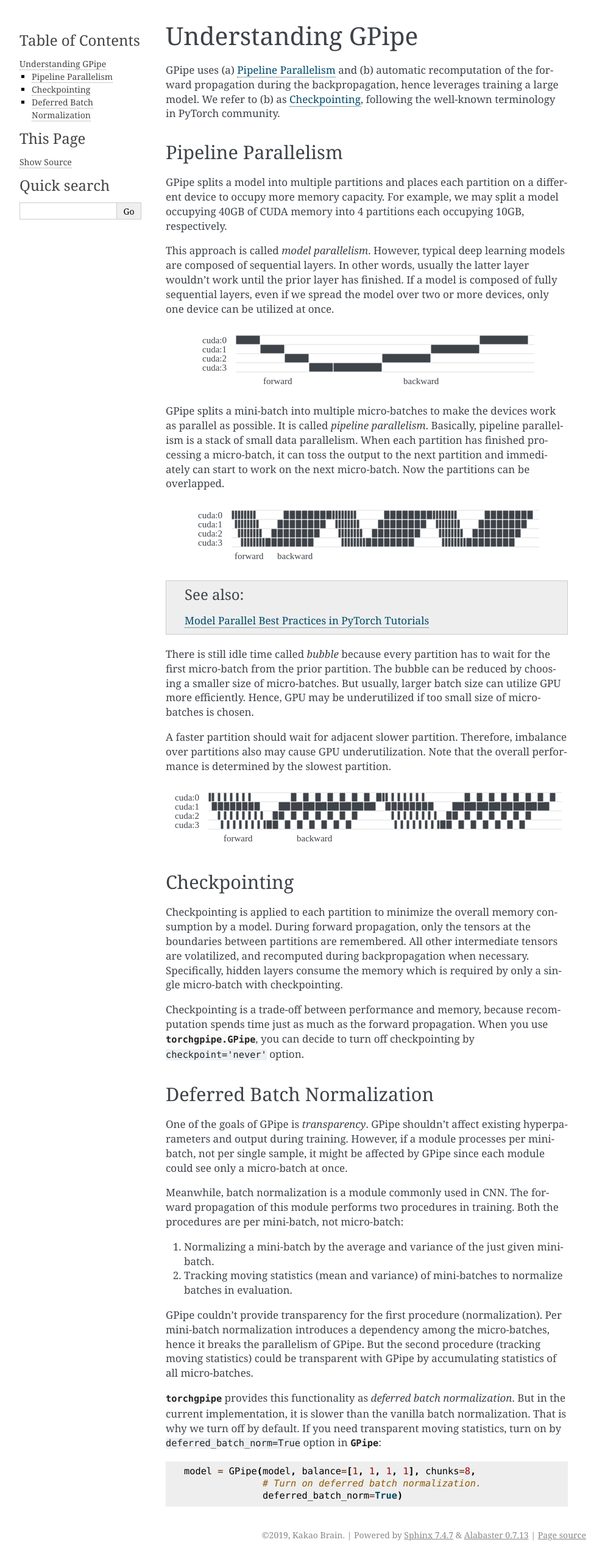
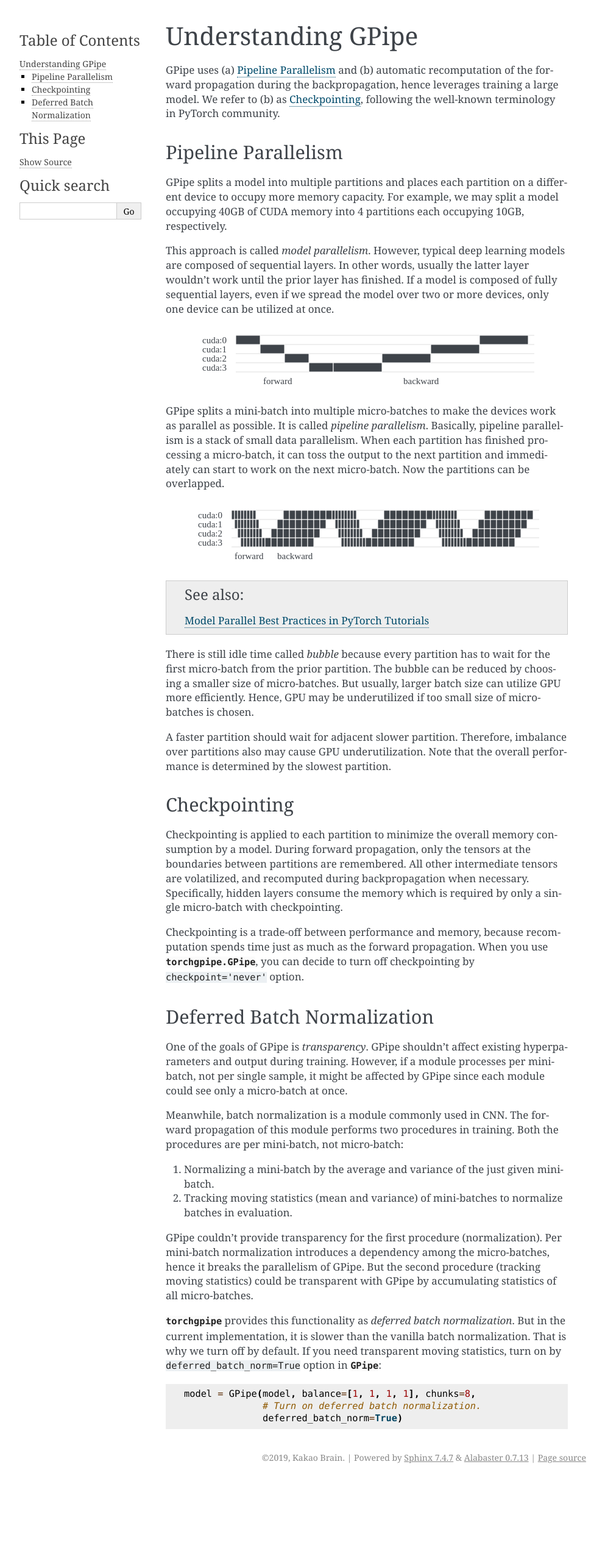
Before and after one commit to kakaobrain/torchgpipe, a Sphinx documentation site: the page built from docs/gpipe.rst, in a window 1280 px wide. Shown: the whole page at 61% size, without its empty margins (148-1141 px from the left). Built offline with Sphinx 7.4.7, drawn with Linux system fonts in a browser that asks for light colours; after the commit the page ends 2430 px from its top, so only the background shows below that.

Commit message:
Remove "imbalance" figure
Co-authored-by: Sungbin Lim <leo.brain@kakaobrain.com>

```diff
--- a/docs/gpipe.rst
+++ b/docs/gpipe.rst
@@ -49,10 +49,6 @@ A faster partition should wait for adjacent slower partition. Therefore,
 imbalance over partitions also may cause GPU underutilization. Note that the
 overall performance is determined by the slowest partition.
 
-.. image:: img/imbalance.svg
-   :align: center
-   :height: 110
-
 Checkpointing
 ~~~~~~~~~~~~~
 
```
Also changed, not shown: docs/img/imbalance.svg (deleted).
